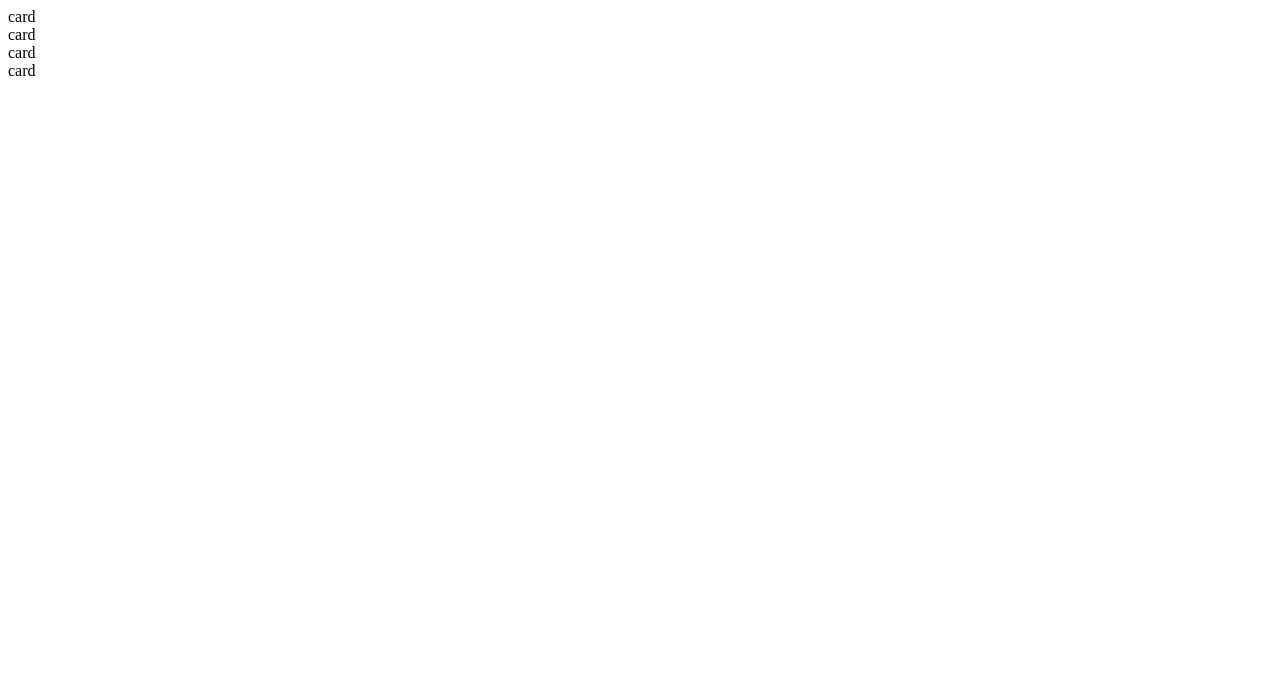
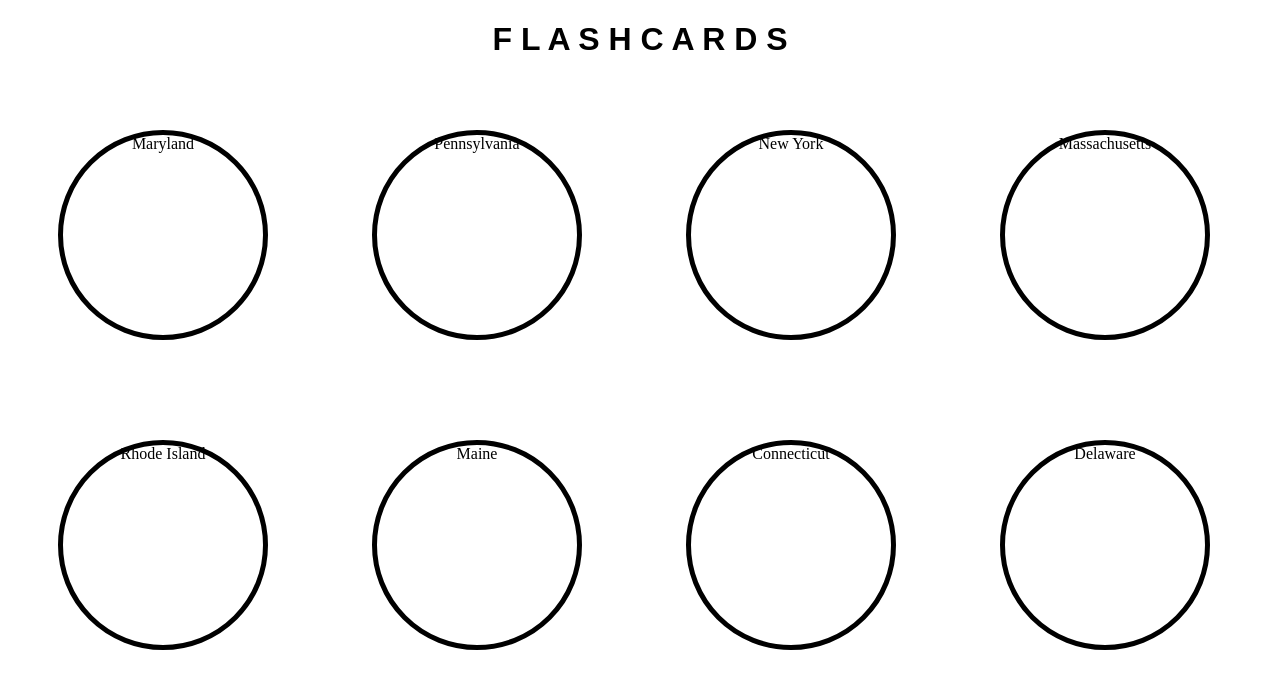
Before and after one commit to raeowens/projectone, a plain HTML site: page index.html in a window 1280 px wide. Drawn offline with Linux system fonts and the light colour scheme.

Commit message:
shape and structure created

```diff
--- a/index.html
+++ b/index.html
@@ -3,12 +3,17 @@
   <head>
     <meta charset="utf-8">
     <title>Flashcards</title>
+    <link rel="stylesheet" type="text/css" href="style.css">
   </head>
   <body>
-
-    <div>card</div>
-    <div>card</div>
-    <div>card</div>
-    <div>card</div>
+    <h1>F L A S H C A R D S</h1>
+    <div>Maryland</div>
+    <div>Pennsylvania</div>
+    <div>New York</div>
+    <div>Massachusetts</div>
+    <div>Rhode Island</div>
+    <div>Maine</div>
+    <div>Connecticut</div>
+    <div>Delaware</div>
   </body>
 </html>
--- a/style.css
+++ b/style.css
@@ -1,3 +1,16 @@
+h1{
+  text-align: center;
+  font-family: arial;
+}
 div{
-  border: 5px, solid, #ccc;
+  border-style: solid;
+  border-color: #000;
+  border-width: thick;
+  border-radius: 200px;
+  margin: 50px;
+  height: 200px;
+  width: 200px;
+  text-align: center;
+  align-items: center;
+  display: inline-block;
 }
```
